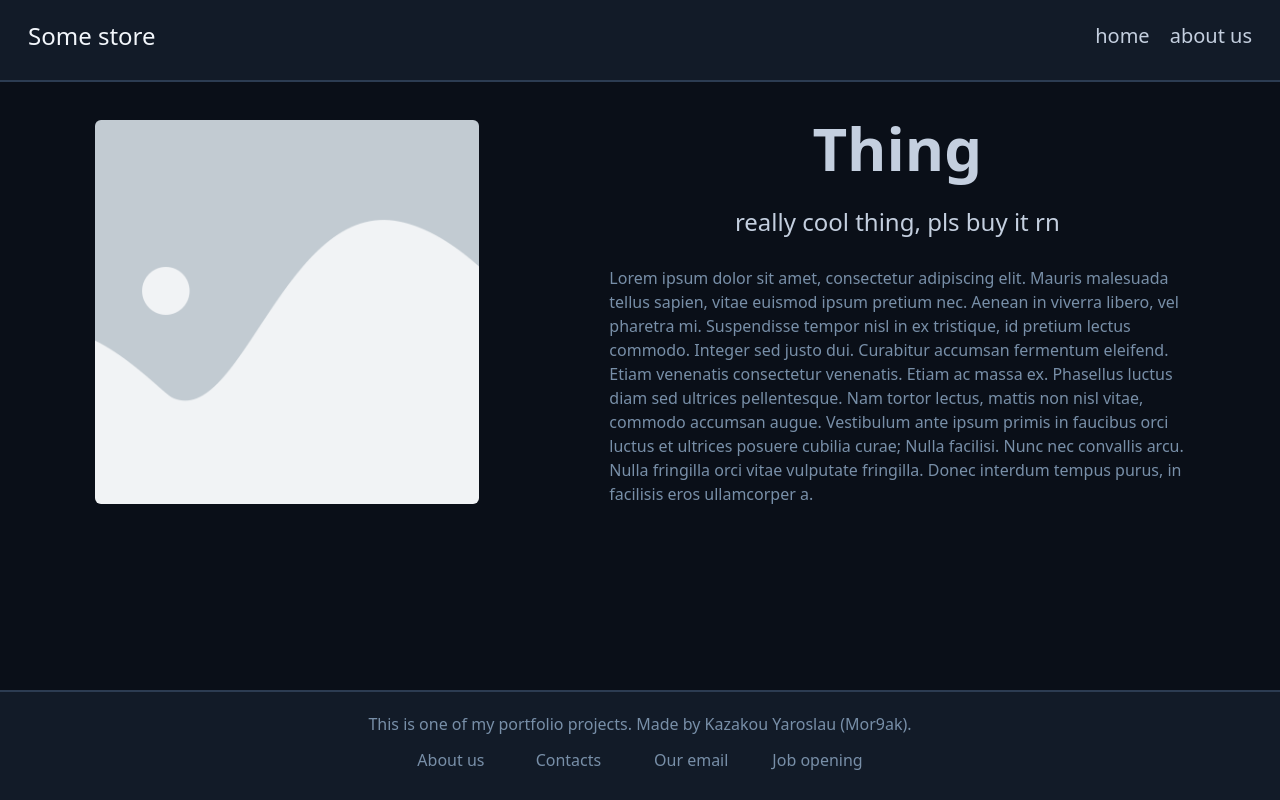
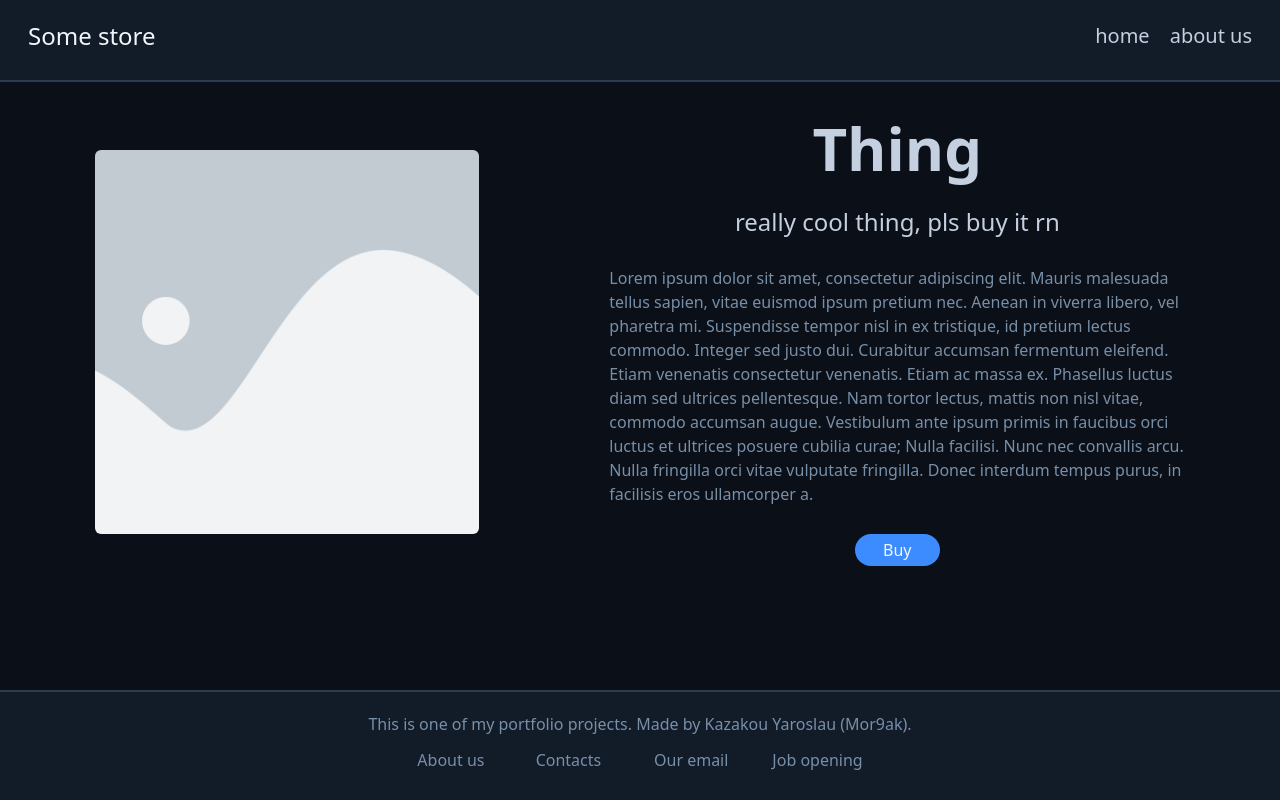
Before and after one commit to Mor9ak/buysomething, a Next.js app: page /productPage/0 in a window 1280 px wide. Built offline with nearby package versions, Linux system fonts and the light colour scheme.

Commit message:
feat(product): - add an opportunity to buy product from their page - add all purchase function (add, delete) - add BuyButton.tsx as entries component

```diff
--- a/app/productPage/[id]/page.tsx
+++ b/app/productPage/[id]/page.tsx
@@ -2,6 +2,7 @@ import React from 'react';
 import {notFound} from "next/navigation";
 import Image from "next/image";
 import {cards} from '@/lib/cards/data/cards';
+import BuyButton from "@/entries/BuyButton";
 // import {getBaseURL} from '@/lib/getBaseURL';
 
 const ProductPage = async ({params}: { params: Promise<{ id: string }> }) => {
@@ -46,6 +47,7 @@ const ProductPage = async ({params}: { params: Promise<{ id: string }> }) => {
                 {card.description && <p className={'text-secTextCol'}>
                     {card.description}
                 </p>}
+                <BuyButton id={card.id} title={card.title} />
             </div>
         </div>
     );
--- /dev/null
+++ b/entries/BuyButton.tsx
@@ -0,0 +1,26 @@
+"use client"
+
+import React from 'react';
+import {Purchase} from "@/lib/purchases/data/purchases";
+import {addPurchases, MakeKeyOptional} from "@/lib/purchases/purchasesFunctions";
+
+type PurchaseProps = MakeKeyOptional<Purchase, 'date'>;
+
+const BuyButton = (props: PurchaseProps) => {
+
+    let date: string;
+
+    if (!props.date) {
+        date = new Date().toISOString();
+    } else date = props.date;
+
+    return (
+        <button type='button' onClick={() => {
+            addPurchases({id: props.id, title: props.title, date: date});
+            alert('Purchased!');
+        }} className={'flex flex-xl bg-accentCol text-mainTextCol w-full md:w-fit py-1 px-7 rounded-full'}>Buy
+        </button>
+    );
+}
+
+export default BuyButton;
--- /dev/null
+++ b/lib/purchases/data/purchases.ts
@@ -0,0 +1,7 @@
+export interface Purchase {
+    id: string;
+    title: string;
+    date: string;
+}
+export const purchases: Purchase[] = [
+]; // I know, that this code won't work, but because it's just a mock-up site, I've added it.
--- /dev/null
+++ b/lib/purchases/purchasesFunctions.ts
@@ -0,0 +1,13 @@
+import {Purchase} from "@/lib/purchases/data/purchases";
+import {purchases} from "@/lib/purchases/data/purchases";
+
+export type MakeKeyOptional<T, K extends keyof T> = Omit<T, K> & Partial<Pick<T, K>>;
+
+export function addPurchases(purchase: Purchase) {
+    purchases.push(purchase);
+}
+
+export function deletePurchase(purchase: Purchase) {
+    const ind = purchases.findIndex(p => p.id === purchase.id);
+    purchases.splice(ind, 1);
+}
```
